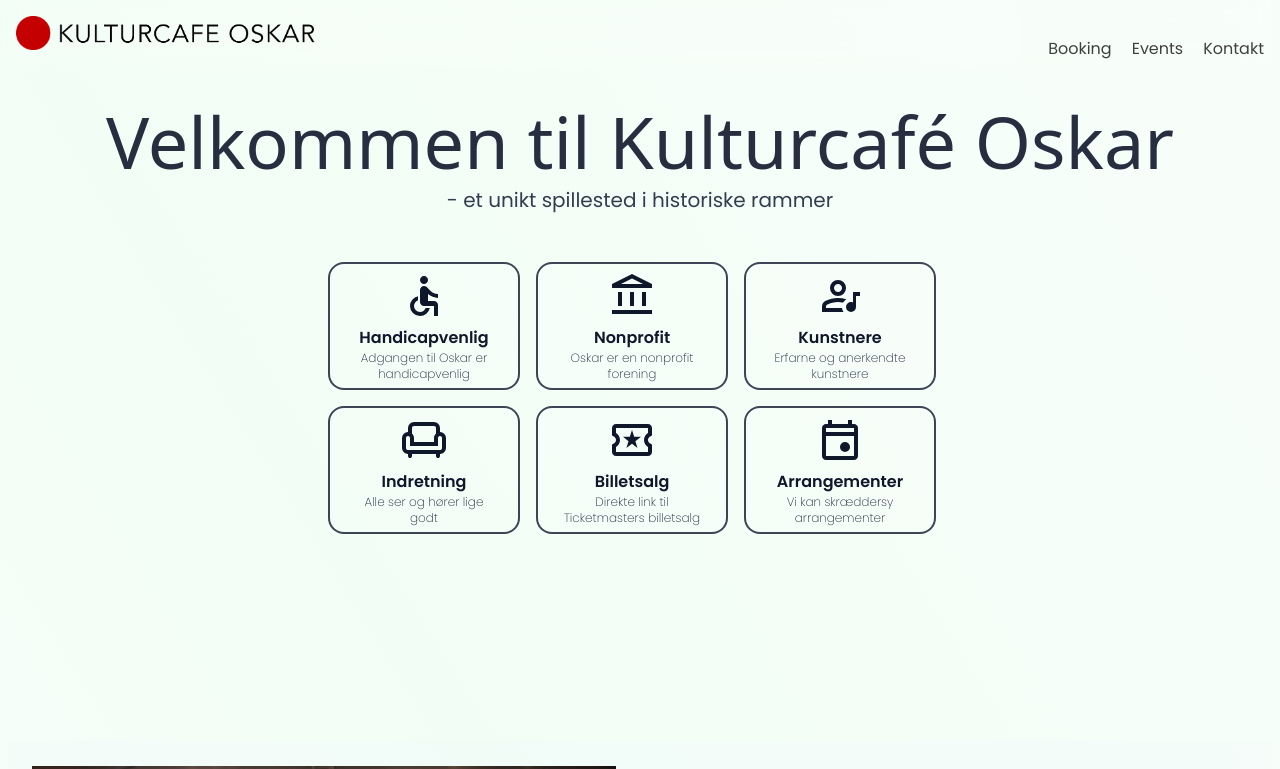
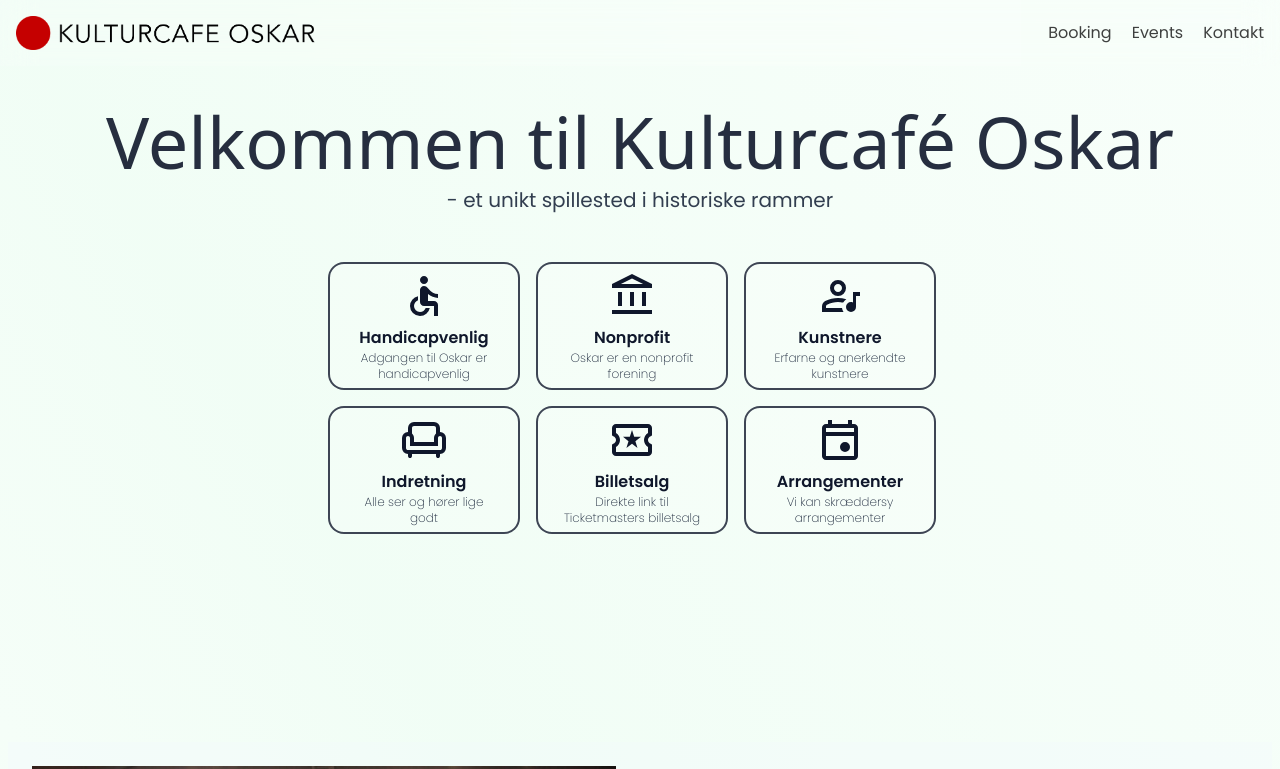
Before and after one commit to TheOnlyChresser/newtakeongrundforloebcase, a Next.js app: page / in a window 1280 px wide. Shown: the top 769 px of the page. Built offline with nearby package versions, Linux system fonts and the light colour scheme.

Commit message:
Update Navbar.tsx

```diff
--- a/src/components/Navbar.tsx
+++ b/src/components/Navbar.tsx
@@ -12,7 +12,7 @@ export default function Navbar () {
                         <Image src={Logo} alt="logo"/>
                     </Link>
                 </div>
-                <div className="space-x-5 z-10 items-center justify-center flex mt-10 md:mt-0 -my-8">
+                <div className="space-x-5 z-10 items-center justify-center flex pt-8 md:pt-0 -my-8">
                     <div className="dropdown group">
                         <div className="hidden group-hover:block my-8"/>
                         <a className="parent">
@@ -58,7 +58,7 @@ export default function Navbar () {
                 <div className="w-64 md:w-75 h-auto invisible">
                     <Image src={Logo} alt="logo"/>
                 </div>
-                <div className="space-x-5 z-10 invisible items-center justify-center flex mt-10 md:mt-0 -my-8">
+                <div className="space-x-5 z-10 invisible items-center justify-center flex pt-8 md:pt-0 -my-8">
                     <div className="dropdown group">
                         <div className="hidden group-hover:block my-8"/>
                         <a className="parent">
```
